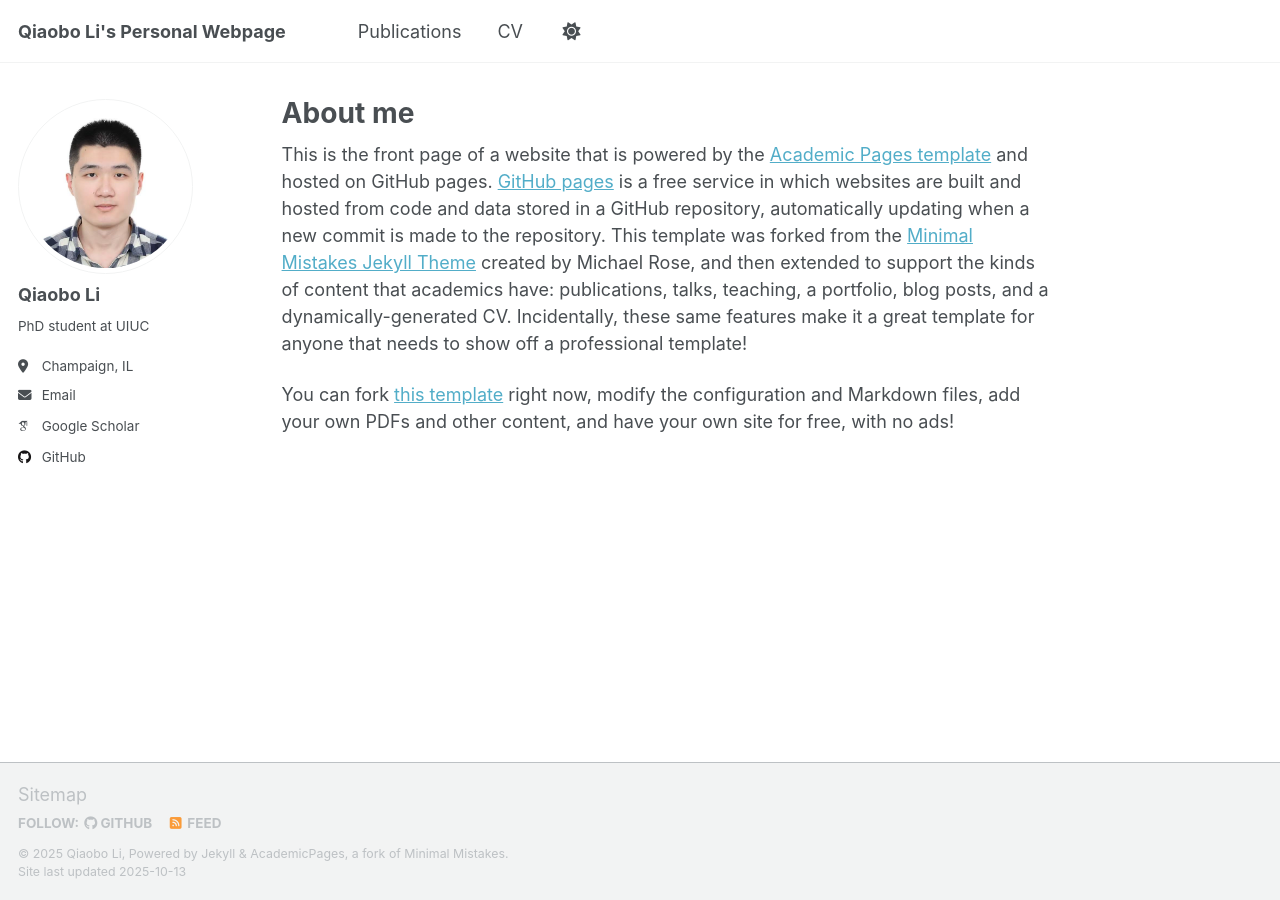
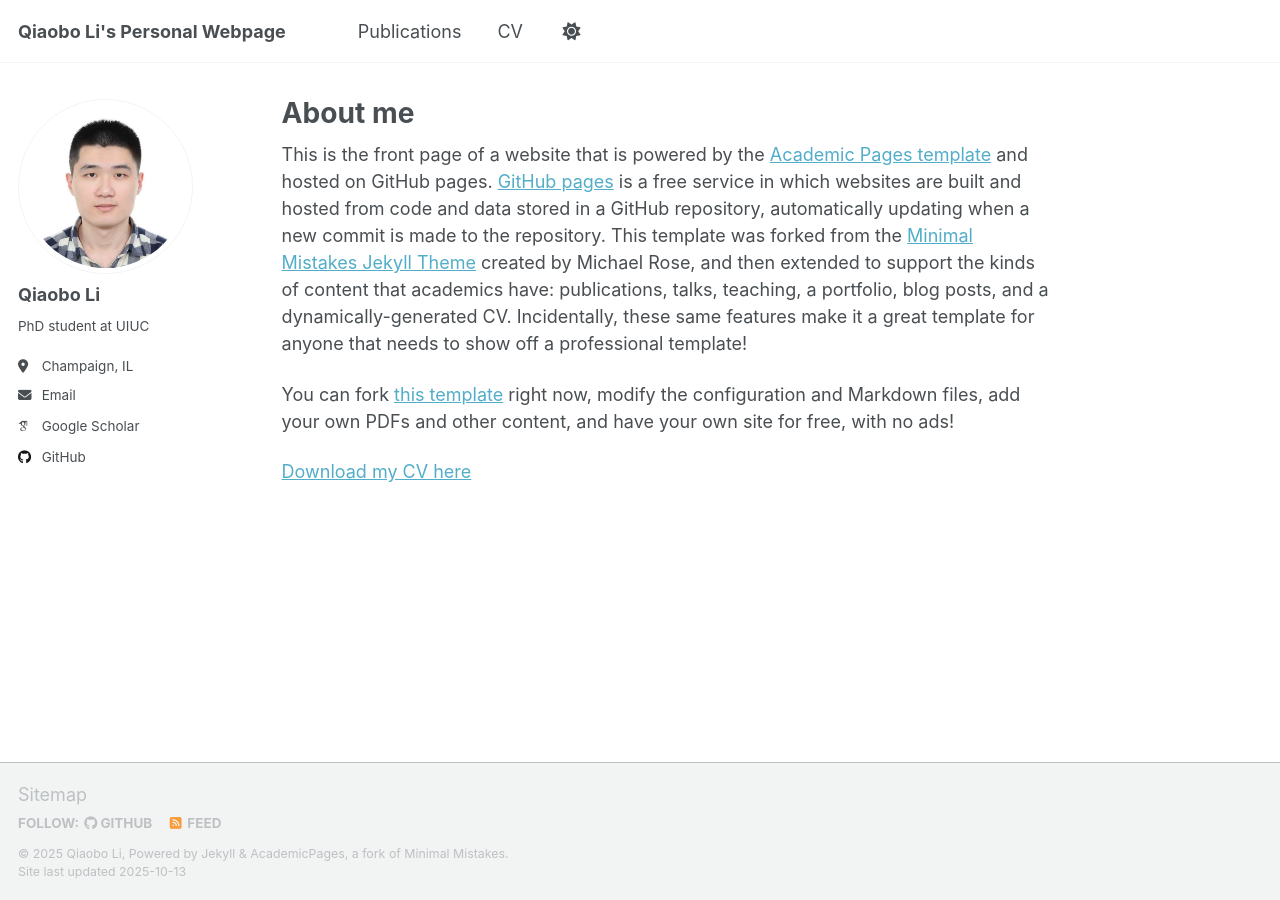
Before and after one commit to JoyceLi0729/joyceli0729.github.io, a Jekyll site: the page built from _pages/about.md, in a window 1280 px wide. Built offline with Jekyll 4.4.1, drawn with Linux system fonts in a browser that asks for light colours; some web fonts are replaced; a script that is not in the unit is left out.

Commit message:
Update about.md

```diff
--- a/_pages/about.md
+++ b/_pages/about.md
@@ -10,3 +10,5 @@ redirect_from:
 This is the front page of a website that is powered by the [Academic Pages template](https://github.com/academicpages/academicpages.github.io) and hosted on GitHub pages. [GitHub pages](https://pages.github.com) is a free service in which websites are built and hosted from code and data stored in a GitHub repository, automatically updating when a new commit is made to the repository. This template was forked from the [Minimal Mistakes Jekyll Theme](https://mmistakes.github.io/minimal-mistakes/) created by Michael Rose, and then extended to support the kinds of content that academics have: publications, talks, teaching, a portfolio, blog posts, and a dynamically-generated CV. Incidentally, these same features make it a great template for anyone that needs to show off a professional template!
 
  You can fork [this template](https://github.com/academicpages/academicpages.github.io) right now, modify the configuration and Markdown files, add your own PDFs and other content, and have your own site for free, with no ads!
+
+[Download my CV here](https://joyceli0729.github.io/files/Resume(3)6.pdf)
```
